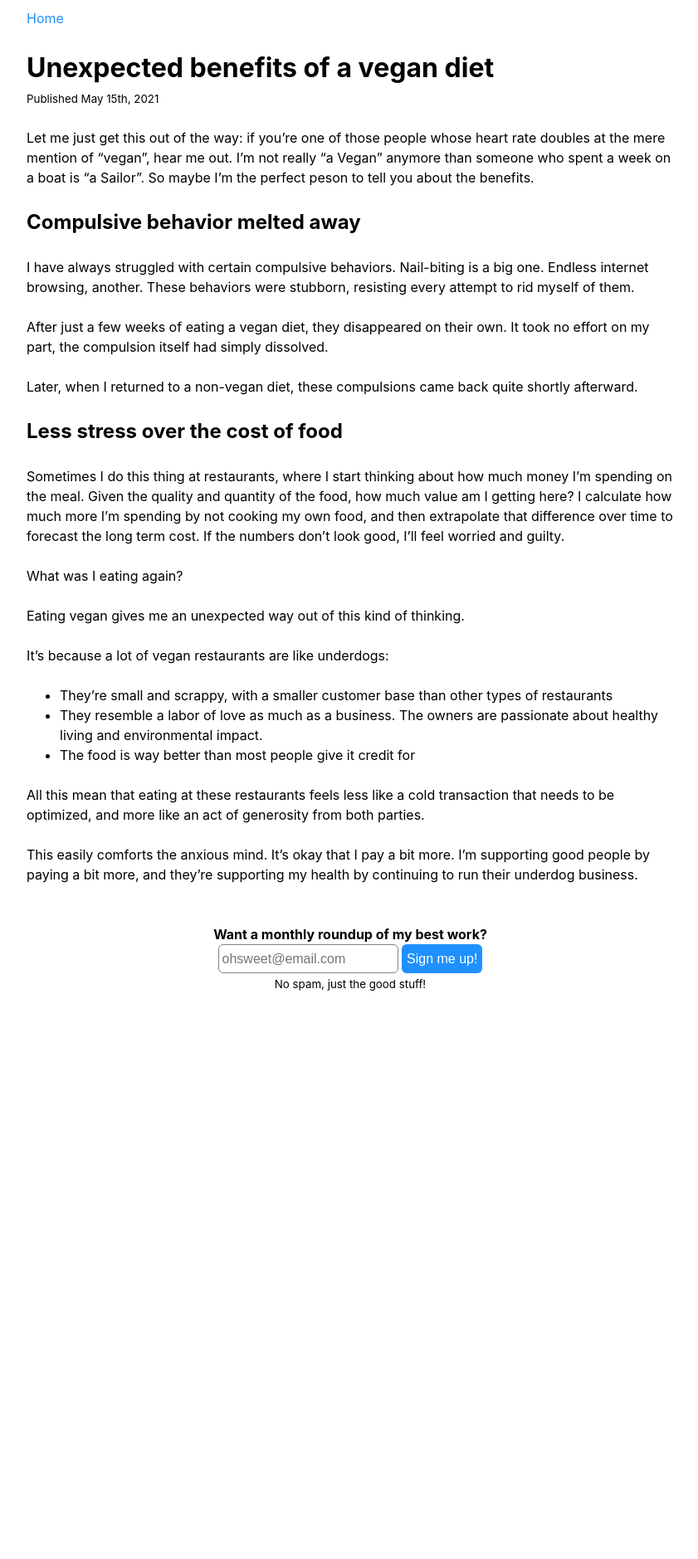
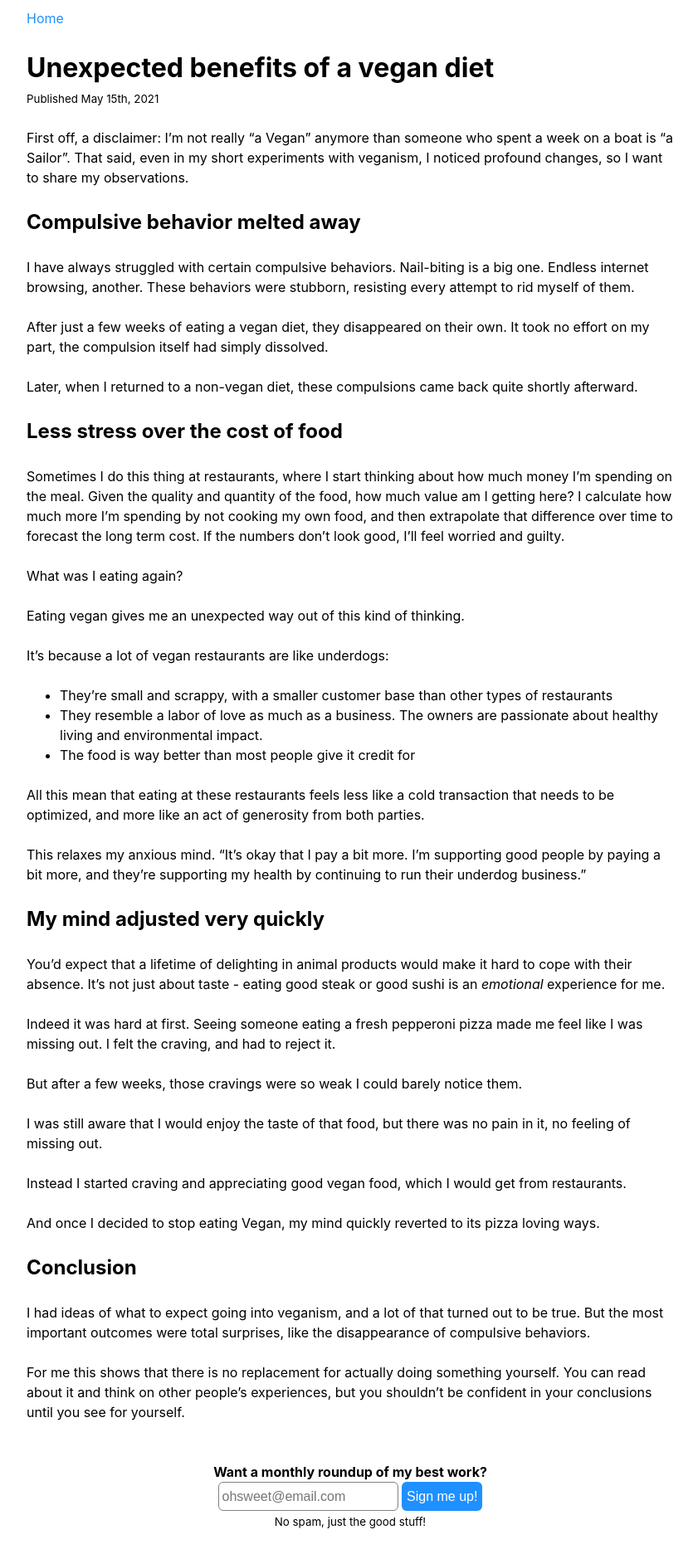
Before and after one commit to pooriajr/pooriar, a Jekyll site: the page built from _posts/2021-05-14-unexpected-benefits-of-a-vegan-diet.md, in a window 1280 px wide. Shown: the whole page at 83% size, without its empty margins (218-1059 px from the left). Built offline with Jekyll 4.4.1, drawn with Linux system fonts in a browser that asks for light colours; before the commit the page ends 1231 px from its top, so only the background shows below that.

Commit message:
finished unexpected vegan benefits post

```diff
--- a/_posts/2021-05-14-unexpected-benefits-of-a-vegan-diet.md
+++ b/_posts/2021-05-14-unexpected-benefits-of-a-vegan-diet.md
@@ -4,7 +4,7 @@ title: Unexpected benefits of a vegan diet
 date: 2021-05-14 19:52 -0500
 ---
 
-Let me just get this out of the way: if you're one of those people whose heart rate doubles at the mere mention of "vegan", hear me out. I'm not really "a Vegan" anymore than someone who spent a week on a boat is "a Sailor". So maybe I'm the perfect peson to tell you about the benefits.
+First off, a disclaimer: I'm not really "a Vegan" anymore than someone who spent a week on a boat is "a Sailor". That said, even in my short experiments with veganism, I noticed profound changes, so I want to share my observations.
 
 ## Compulsive behavior melted away
 
@@ -29,4 +29,24 @@ It's because a lot of vegan restaurants are like underdogs:
 
 All this mean that eating at these restaurants feels less like a cold transaction that needs to be optimized, and more like an act of generosity from both parties.
 
-This easily comforts the anxious mind. It's okay that I pay a bit more. I'm supporting good people by paying a bit more, and they're supporting my health by continuing to run their underdog business.
+This relaxes my anxious mind. "It's okay that I pay a bit more. I'm supporting good people by paying a bit more, and they're supporting my health by continuing to run their underdog business."
+
+## My mind adjusted very quickly
+
+You'd expect that a lifetime of delighting in animal products would make it hard to cope with their absence. It's not just about taste - eating good steak or good sushi is an *emotional* experience for me.
+
+Indeed it was hard at first. Seeing someone eating a fresh pepperoni pizza made me feel like I was missing out. I felt the craving, and had to reject it.
+
+But after a few weeks, those cravings were so weak I could barely notice them.
+
+I was still aware that I would enjoy the taste of that food, but there was no pain in it, no feeling of missing out.
+
+Instead I started craving and appreciating good vegan food, which I would get from restaurants.
+
+And once I decided to stop eating Vegan, my mind quickly reverted to its pizza loving ways.
+
+## Conclusion
+
+I had ideas of what to expect going into veganism, and a lot of that turned out to be true. But the most important outcomes were total surprises, like the disappearance of compulsive behaviors.
+
+For me this shows that there is no replacement for actually doing something yourself. You can read about it and think on other people's experiences, but you shouldn't be confident in your conclusions until you see for yourself.
```
